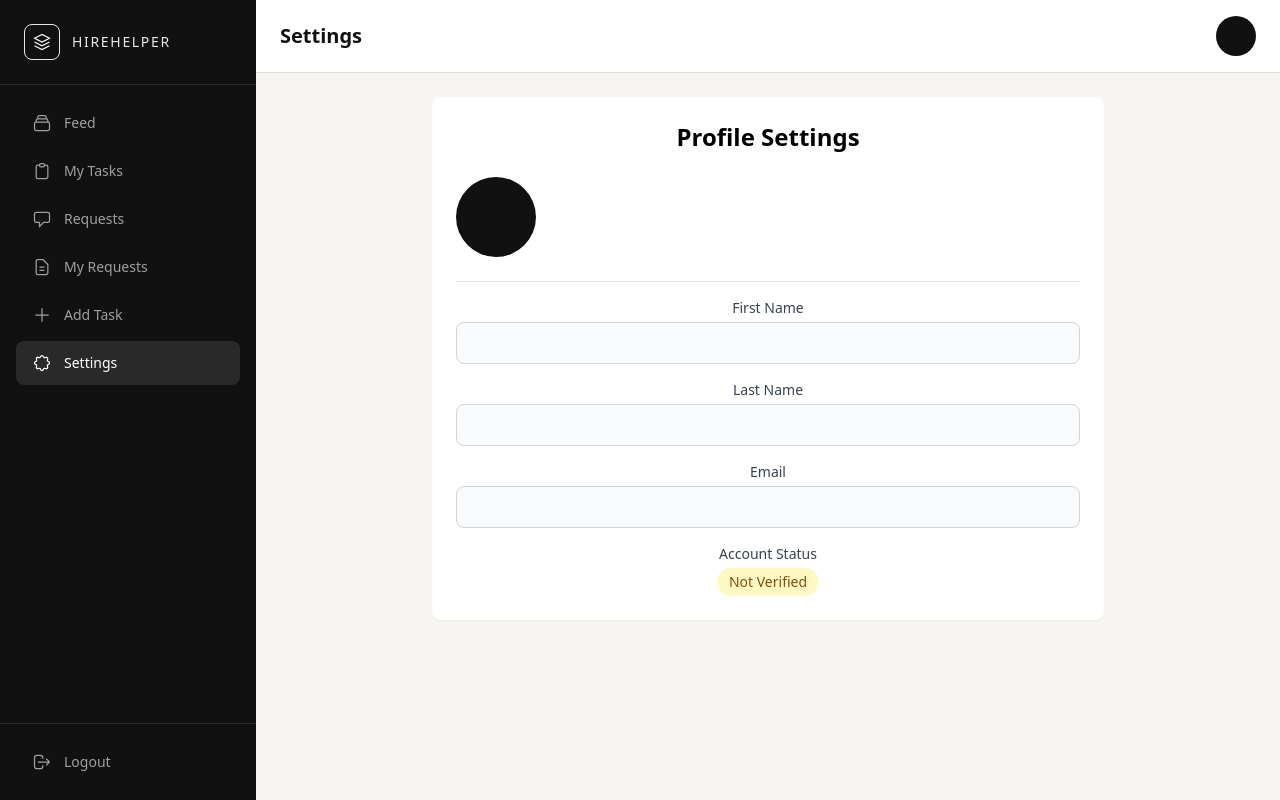
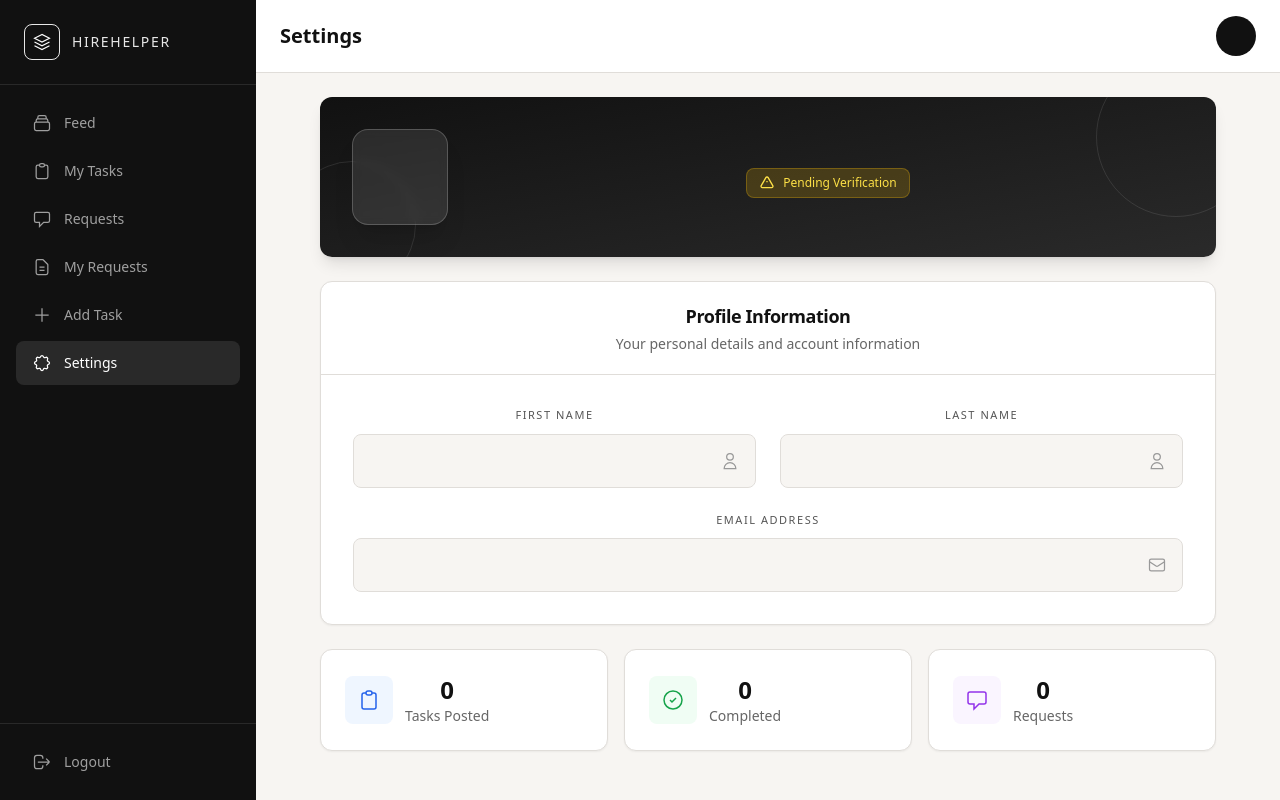
Before and after one commit to DharanSJIT/HireHelper-Infosys-Intern, a React (Vite) app in the folder frontend/: page /dashboard/settings in a window 1280 px wide. Built offline with nearby package versions, Linux system fonts and the light colour scheme; no server answers; sample sign-in values are in the browser's storage.

Commit message:
updated setting page

```diff
--- a/frontend/src/pages/Settings.jsx
+++ b/frontend/src/pages/Settings.jsx
@@ -21,67 +21,153 @@ export default function Settings() {
 
   if (loading) {
     return (
-      <div className="max-w-2xl mx-auto">
-        <div className="bg-white rounded-lg shadow-sm p-6">
-          <p className="text-gray-500">Loading...</p>
+      <div className="max-w-4xl mx-auto">
+        <div className="bg-white rounded-xl shadow-sm border border-[#e0ddd9] p-8">
+          <div className="flex items-center justify-center">
+            <div className="animate-spin rounded-full h-8 w-8 border-b-2 border-[#111]"></div>
+          </div>
         </div>
       </div>
     );
   }
 
   return (
-    <div className="max-w-2xl mx-auto">
-      <div className="bg-white rounded-lg shadow-sm p-6">
-        <h2 className="text-2xl font-semibold mb-6">Profile Settings</h2>
+    <div className="max-w-4xl mx-auto space-y-6">
+      {/* Profile Header Card */}
+      <div className="bg-gradient-to-br from-[#111] to-[#2a2a2a] rounded-xl shadow-lg p-8 text-white relative overflow-hidden">
+        <div className="absolute -top-10 -right-10 w-40 h-40 rounded-full border border-white/10"></div>
+        <div className="absolute -bottom-8 -left-8 w-32 h-32 rounded-full border border-white/10"></div>
 
-        <div className="space-y-4">
-          <div className="flex items-center gap-4 mb-6">
-            <div className="w-20 h-20 bg-[#111] rounded-full flex items-center justify-center text-white text-2xl font-semibold">
+        <div className="relative z-10 flex items-center gap-6">
+          <div className="w-24 h-24 bg-white/10 backdrop-blur-sm rounded-2xl flex items-center justify-center text-white text-3xl font-semibold border border-white/20 shadow-xl">
             {user?.first_name?.[0]}{user?.last_name?.[0]}
           </div>
-            <div>
-              <h3 className="text-xl font-semibold">{user?.first_name} {user?.last_name}</h3>
-              <p className="text-gray-500">{user?.email_id}</p>
+          <div className="flex-1">
+            <h2 className="text-3xl font-['Playfair_Display'] font-semibold mb-2">
+              {user?.first_name} {user?.last_name}
+            </h2>
+            <p className="text-white/70 text-sm mb-3">{user?.email_id}</p>
+            <span className={`inline-flex items-center gap-2 px-3 py-1.5 rounded-lg text-xs font-medium ${
+              user?.isVerified
+                ? 'bg-green-500/20 text-green-300 border border-green-500/30'
+                : 'bg-yellow-500/20 text-yellow-300 border border-yellow-500/30'
+            }`}>
+              <svg viewBox="0 0 24 24" strokeWidth="2" className="w-4 h-4 stroke-current fill-none">
+                {user?.isVerified ? (
+                  <path d="M9 12l2 2 4-4m6 2a9 9 0 11-18 0 9 9 0 0118 0z" />
+                ) : (
+                  <path d="M12 9v2m0 4h.01m-6.938 4h13.856c1.54 0 2.502-1.667 1.732-3L13.732 4c-.77-1.333-2.694-1.333-3.464 0L3.34 16c-.77 1.333.192 3 1.732 3z" />
+                )}
+              </svg>
+              {user?.isVerified ? 'Verified Account' : 'Pending Verification'}
+            </span>
+          </div>
         </div>
       </div>
 
-          <div className="border-t pt-4">
-            <div className="grid gap-4">
+      {/* Profile Information Card */}
+      <div className="bg-white rounded-xl shadow-sm border border-[#e0ddd9] overflow-hidden">
+        <div className="border-b border-[#e0ddd9] px-8 py-5">
+          <h3 className="text-lg font-semibold text-[#111] tracking-tight">Profile Information</h3>
+          <p className="text-sm text-[#666] mt-1">Your personal details and account information</p>
+        </div>
+
+        <div className="p-8">
+          <div className="grid md:grid-cols-2 gap-6">
             <div>
-                <label className="block text-sm font-medium text-gray-700 mb-1">First Name</label>
+              <label className="block text-[11px] font-medium tracking-[0.14em] uppercase text-[#555] mb-2.5">
+                First Name
+              </label>
+              <div className="relative">
                 <input
                   type="text"
                   value={user?.first_name || ''}
                   readOnly
-                  className="w-full px-4 py-2 border border-gray-300 rounded-lg bg-gray-50"
+                  className="w-full px-4 py-3.5 font-['DM_Sans'] text-base text-[#111] bg-[#F7F5F2] border border-[#e0ddd9] rounded-lg outline-none cursor-not-allowed"
                 />
+                <svg viewBox="0 0 24 24" strokeWidth="1.5" className="w-5 h-5 stroke-[#999] fill-none absolute right-4 top-1/2 -translate-y-1/2">
+                  <path d="M16 7a4 4 0 11-8 0 4 4 0 018 0zM12 14a7 7 0 00-7 7h14a7 7 0 00-7-7z" />
+                </svg>
               </div>
+            </div>
+
             <div>
-                <label className="block text-sm font-medium text-gray-700 mb-1">Last Name</label>
+              <label className="block text-[11px] font-medium tracking-[0.14em] uppercase text-[#555] mb-2.5">
+                Last Name
+              </label>
+              <div className="relative">
                 <input
                   type="text"
                   value={user?.last_name || ''}
                   readOnly
-                  className="w-full px-4 py-2 border border-gray-300 rounded-lg bg-gray-50"
+                  className="w-full px-4 py-3.5 font-['DM_Sans'] text-base text-[#111] bg-[#F7F5F2] border border-[#e0ddd9] rounded-lg outline-none cursor-not-allowed"
                 />
+                <svg viewBox="0 0 24 24" strokeWidth="1.5" className="w-5 h-5 stroke-[#999] fill-none absolute right-4 top-1/2 -translate-y-1/2">
+                  <path d="M16 7a4 4 0 11-8 0 4 4 0 018 0zM12 14a7 7 0 00-7 7h14a7 7 0 00-7-7z" />
+                </svg>
               </div>
-              <div>
-                <label className="block text-sm font-medium text-gray-700 mb-1">Email</label>
+            </div>
+
+            <div className="md:col-span-2">
+              <label className="block text-[11px] font-medium tracking-[0.14em] uppercase text-[#555] mb-2.5">
+                Email Address
+              </label>
+              <div className="relative">
                 <input
                   type="email"
                   value={user?.email_id || ''}
                   readOnly
-                  className="w-full px-4 py-2 border border-gray-300 rounded-lg bg-gray-50"
+                  className="w-full px-4 py-3.5 font-['DM_Sans'] text-base text-[#111] bg-[#F7F5F2] border border-[#e0ddd9] rounded-lg outline-none cursor-not-allowed"
                 />
+                <svg viewBox="0 0 24 24" strokeWidth="1.5" className="w-5 h-5 stroke-[#999] fill-none absolute right-4 top-1/2 -translate-y-1/2">
+                  <path d="M3 8l7.89 5.26a2 2 0 002.22 0L21 8M5 19h14a2 2 0 002-2V7a2 2 0 00-2-2H5a2 2 0 00-2 2v10a2 2 0 002 2z" />
+                </svg>
+              </div>
+            </div>
+          </div>
+        </div>
+      </div>
+
+      {/* Account Stats Card */}
+      <div className="grid md:grid-cols-3 gap-4">
+        <div className="bg-white rounded-xl shadow-sm border border-[#e0ddd9] p-6">
+          <div className="flex items-center gap-3">
+            <div className="w-12 h-12 bg-blue-50 rounded-lg flex items-center justify-center">
+              <svg viewBox="0 0 24 24" strokeWidth="1.5" className="w-6 h-6 stroke-blue-600 fill-none">
+                <path d="M9 5H7a2 2 0 00-2 2v12a2 2 0 002 2h10a2 2 0 002-2V7a2 2 0 00-2-2h-2M9 5a2 2 0 002 2h2a2 2 0 002-2M9 5a2 2 0 012-2h2a2 2 0 012 2" />
+              </svg>
             </div>
             <div>
-                <label className="block text-sm font-medium text-gray-700 mb-1">Account Status</label>
-                <span className={`inline-block px-3 py-1 rounded-full text-sm ${
-                  user?.isVerified ? 'bg-green-100 text-green-800' : 'bg-yellow-100 text-yellow-800'
-                }`}>
-                  {user?.isVerified ? 'Verified' : 'Not Verified'}
-                </span>
+              <p className="text-2xl font-semibold text-[#111]">0</p>
+              <p className="text-sm text-[#666]">Tasks Posted</p>
             </div>
+          </div>
+        </div>
+
+        <div className="bg-white rounded-xl shadow-sm border border-[#e0ddd9] p-6">
+          <div className="flex items-center gap-3">
+            <div className="w-12 h-12 bg-green-50 rounded-lg flex items-center justify-center">
+              <svg viewBox="0 0 24 24" strokeWidth="1.5" className="w-6 h-6 stroke-green-600 fill-none">
+                <path d="M9 12l2 2 4-4m6 2a9 9 0 11-18 0 9 9 0 0118 0z" />
+              </svg>
+            </div>
+            <div>
+              <p className="text-2xl font-semibold text-[#111]">0</p>
+              <p className="text-sm text-[#666]">Completed</p>
+            </div>
+          </div>
+        </div>
+
+        <div className="bg-white rounded-xl shadow-sm border border-[#e0ddd9] p-6">
+          <div className="flex items-center gap-3">
+            <div className="w-12 h-12 bg-purple-50 rounded-lg flex items-center justify-center">
+              <svg viewBox="0 0 24 24" strokeWidth="1.5" className="w-6 h-6 stroke-purple-600 fill-none">
+                <path d="M8 10h.01M12 10h.01M16 10h.01M9 16H5a2 2 0 01-2-2V6a2 2 0 012-2h14a2 2 0 012 2v8a2 2 0 01-2 2h-5l-5 5v-5z" />
+              </svg>
+            </div>
+            <div>
+              <p className="text-2xl font-semibold text-[#111]">0</p>
+              <p className="text-sm text-[#666]">Requests</p>
             </div>
           </div>
         </div>
```
Lines whose indentation alone changed are shown as unchanged.
